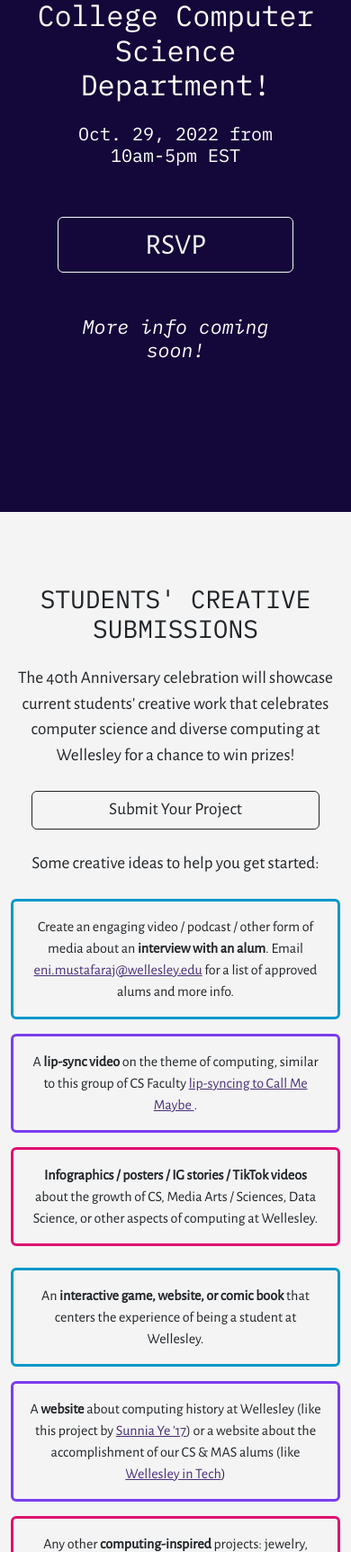
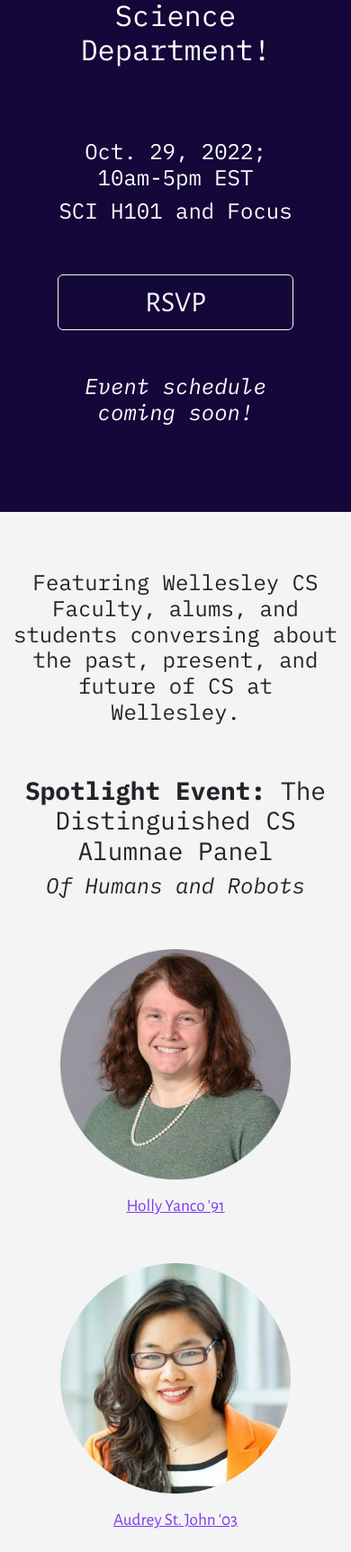
Before and after one commit to oliviagiandrea/cs40, a plain HTML site: page index.html in a window 390 px wide. Shown: the part 275-2000 px from the top of the page at 90% size. Drawn offline with nearby package versions, Linux system fonts and the light colour scheme.

Commit message:
add spotlight section, update css styles

```diff
--- a/index.html
+++ b/index.html
@@ -37,20 +37,26 @@
     <div class="bg_img">
       <div class="polygon">
         <div class="polygon-content text-white">
-          <h1 class="mb-4 title">Celebrate the <span class="bold">40th Anniversary</span> of the Wellesley College Computer Science Department!</h1>
+          <h1 class="title">Celebrate with us the <span class="bold">40th Anniversary</span> of the Wellesley College Computer Science Department!</h1>
           <div class="subtitle">
             <div class="row mb-5">
-              <h5 class="text-center">Oct. 29, 2022 from 10am-5pm EST</h5>
+              <h2>
+                Oct. 29, 2022; 10am-5pm EST
+              </h2><h2>
+                SCI H101 and Focus
+              </h2>
             </div>
             <div class="row mb-5">
-              <div class="col-12 text-center">
+              <div class="col-123">
                 <a href="https://docs.google.com/forms/d/e/1FAIpQLSfo4X2M39DFsmffkfpa9syAjFt_ciB1U0RnKRtTZGpIn9PYuQ/viewform" target="_blank">
                   <button class="btn btn-outline-light rsvp_btn" type="button">RSVP</button>
                 </a>
               </div>
             </div>
             <div class="row">
-              <h4 class="text-center more_info"><i>More info coming soon!</i></h4>
+              <h2 class="more_info">
+                <i>Event schedule coming soon!</i>
+              </h2>
             </div>
           </div>
         </div>
@@ -64,6 +70,44 @@
         </div>
       </div> -->
 
+    </div>
+  </section>
+
+  <section id="spotlight">
+    <div class="container">
+      <div class="row mb-5">
+        <h2 class="spotlighttitle">
+          Featuring Wellesley CS Faculty, alums, and students conversing
+          about the past, present, and future of CS at Wellesley.
+        </h2>
+      </div>
+      <div class="row">
+        <h1>
+          <strong>Spotlight Event:</strong>
+          The Distinguished CS Alumnae Panel
+        </h1>
+      </div>
+      <div class="row mb-5">
+        <h2><i>Of Humans and Robots</i></h2>
+      </div>
+      <div class="row mt-5 mb-4">
+        <div class="col-md-3 col-sm-6 justify-content-center mb-5">
+          <img class="id_img" src="./images/hollyyanco.png" alt="Holly Yanco"/><br/>
+          <a href="https://www.uml.edu/robotics/faculty/holly-yanco.aspx">Holly Yanco '91</a>
+        </div>
+        <div class="col-md-3 col-sm-6 justify-content-center mb-5">
+          <img class="id_img" src="./images/audreystjohn.png" alt="Audrey St. John"/><br/>
+          <a href="https://www.mtholyoke.edu/directory/faculty-staff/audrey-st-john">Audrey St. John '03</a>
+        </div>
+        <div class="col-md-3 col-sm-6 justify-content-center mb-5">
+          <img class="id_img" src="./images/vasuraman.png" alt="Vasu Raman"/><br/>
+          <a href="https://vraman.github.io/">Vasu Raman '07</a>
+        </div>
+        <div class="col-md-3 col-sm-6 justify-content-center mb-5">
+          <img class="id_img" src="./images/kathrynneugent.png" alt="Kathryn Neugent"/><br/>
+          <a href="https://kathrynneugent.com/">Kathryn Neugent '10</a>
+        </div>
+      </div>
     </div>
   </section>
 
@@ -209,7 +253,7 @@
       </div>
       <div class="row pb-5">
         <div class="col-12 text-center">
-              <p>Made with <span style="color: #e01073;">&#10084;</span> by the CS40 Team</p>
+          <p>Made with &#10084; by the CS40 Team</p>
         </div>
       </div>
     </div>
--- a/styles.css
+++ b/styles.css
@@ -11,11 +11,15 @@ body {
 h1, h2, h3, h4, h5 {
     font-family: 'IBM Plex Mono', monospace !important;
 }
+h2 {
+    font-size: 1.5rem !important;
+}
 p {
     margin: 0px !important;
+    font-size: 1.2rem !important;
 }
 a {
-    color: #492f7a !important;
+    color: #0398ca !important;
 }
 
 .bold {
@@ -38,6 +42,7 @@ a {
 #title {
     min-height: 100vh;
     overflow-y: hidden;
+    background-color: #140739;
 }
 .bg_img {
     /* bg-color bg-image position/bg-size bg-repeat bg-origin bg-clip bg-attachment initial|inherit; */
@@ -62,6 +67,16 @@ a {
     min-width: 100%;
     background-color: #140739;
 }
+.polygon .polygon-content {
+    position: relative;
+    /* padding: 5rem; */
+}
+.polygon .polygon-content h1 {
+    font-size: 3rem;
+}
+.polygon .polygon-content p {
+    font-size: 1.2rem;
+}
 .polygon .title {
     max-width: 85%;
     padding-top: 5rem;
@@ -77,17 +92,11 @@ a {
     font-size: 2rem !important;
 }
 .more_info {
-    margin-top: 4rem
+    margin-top: 4rem;
+    margin-bottom: 4rem;
 }
-.polygon .polygon-content {
-    position: relative;
-    /* padding: 5rem; */
-}
-.polygon .polygon-content h1 {
-    font-size: 3rem;
-}
-.polygon .polygon-content p {
-    font-size: 1.2rem;
+.more_info > a {
+    color: #f4f4f4 !important;
 }
 
 @media (min-width: 700px) {
@@ -107,19 +116,19 @@ a {
     }
 }
 
-@media (min-width: 700px) and (max-width: 1160px) {
+@media (min-width: 700px) and (max-width: 1290px) {
     .polygon:before {
         transform: skewX(-20deg);
     }
 }
 
-@media (max-width: 1090px) {
+@media (max-width: 1200px) {
     .polygon .polygon-content h1 {
         font-size: 2rem;
     }
 
     .polygon .title {
-        padding-bottom: 4rem;
+        padding-bottom: 2rem;
     }
 
     .polygon .subtitle {
@@ -135,17 +144,17 @@ a {
     }
 }
 
-@media (max-width: 800px) {
+@media (max-width: 850px) {
     .polygon .title {
         max-width: 85%;
-        padding-top: 5rem;
+        padding-top: 3rem;
         padding-left: 3rem;
     }
     .polygon .subtitle {
         max-width: 50%;
         display: flex;
         flex-direction: column;
-        margin: 3rem 3rem auto;
+        margin: auto 3rem auto;
     }
 }
 
@@ -169,6 +178,10 @@ a {
         display: flex;
         flex-direction: column;
         margin: 0 4rem;
+    }
+
+    .more_info {
+        margin-bottom: 1rem !important;
     }
 }
 
@@ -196,7 +209,38 @@ a {
     }
 }
 
-/* student submission categories ------------------------- */
+/* spotlight section ------------------------------------------------- */
+#spotlight {
+    min-height: 100vh;
+    background-color: #f4f4f4;
+    text-align: center;
+    display: flex;
+    align-items: center;
+}
+
+.id_img {
+    width: 70% !important;
+    margin-bottom: 1rem;
+}
+
+#spotlight a {
+    color: #7b3dee !important;
+    font-size: 1.2rem;
+}
+
+@media (max-width: 700px) {
+    .spotlighttitle {
+        margin-top: 4rem !important;
+    }
+}
+
+@media (min-width: 430px) and (max-width: 576px) {
+    .id_img {
+        width: 50% !important;
+    }
+}
+
+/* student submission categories ------------------------------------- */
 #submission_cats {
     min-height: 100vh;
     background-color: #f4f4f4;
```
Also changed, not shown: images/audreystjohn.png (added), images/hollyyanco.png (added), images/kathrynneugent.png (added), images/vasuraman.png (added).
